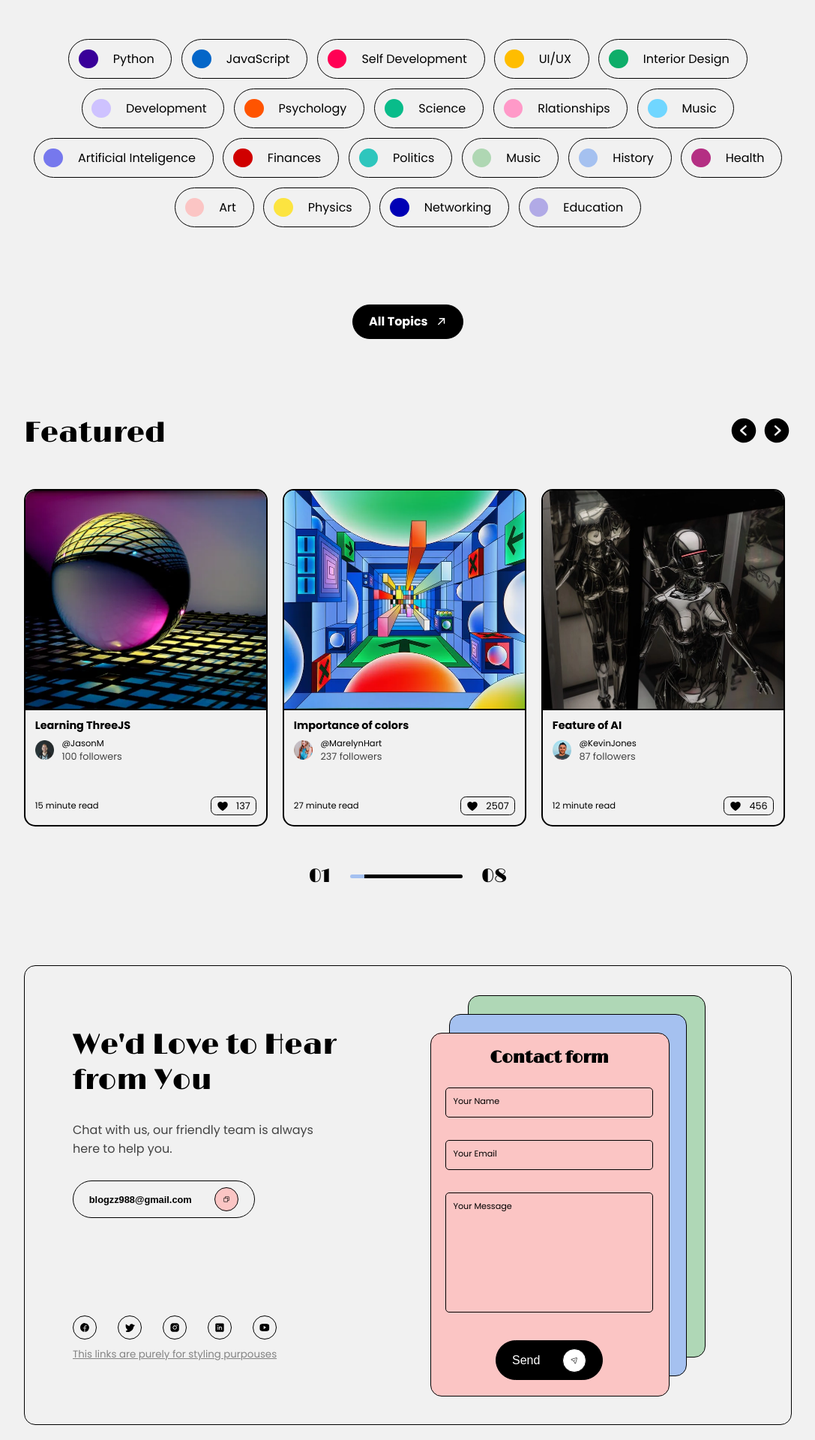
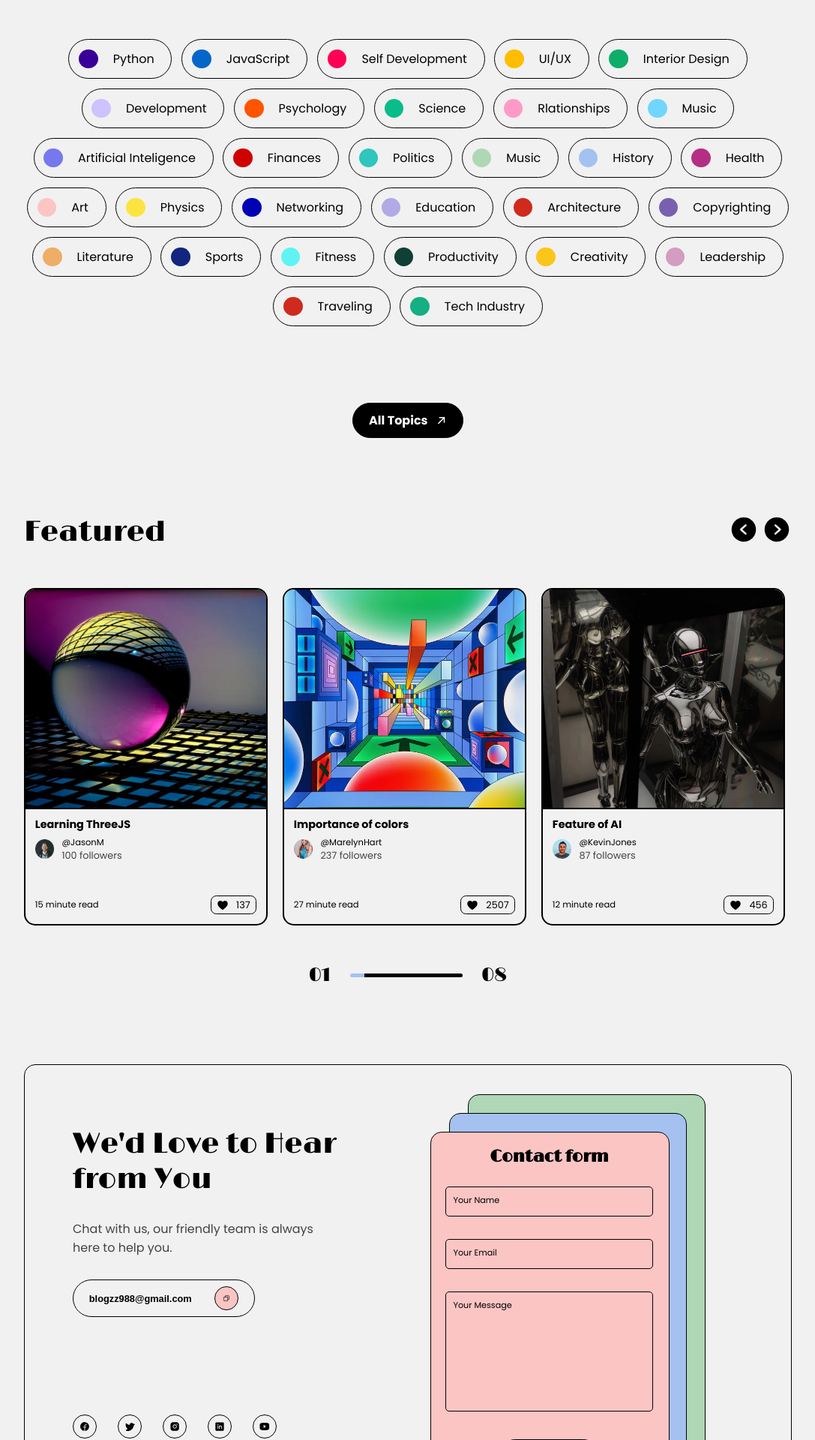
Before and after one commit to sandro988/Blogzz, a Django app: page / in a window 1280 px wide. Shown: the part 1850-3770 px from the top of the page at 75% size, without its empty margins (96-1183 px from the left). Run offline with Django 4.2, Linux system fonts and the light colour scheme; parts of the project's set-up code (start-up, migrations or seed data) failed here and were passed over; some libraries are stand-ins or nearby versions.

Commit message:
Added some topics into the popular topics section

```diff
--- a/static/css/base.css
+++ b/static/css/base.css
@@ -1507,7 +1507,7 @@ footer a:hover svg path {
 
     .footer-container-inner {
         flex-direction: row;
-        height: 40vh
+        height: 40vh;
     }
 
     .about-project-container {
@@ -1521,7 +1521,7 @@ footer a:hover svg path {
         display: block;
         width: fit-content;
         bottom: 0;
-        font-size: clamp(.6rem, .8vw, 1.5rem)
+        font-size: clamp(0.6rem, 0.8vw, 1.5rem);
     }
 
     .about-project-container,
@@ -1539,7 +1539,6 @@ footer a:hover svg path {
         height: 100%;
     }
 
-
     .footer-links-container {
         position: relative;
     }
--- a/static/js/base.js
+++ b/static/js/base.js
@@ -141,6 +141,16 @@ function createBlogTopics() {
         { topic: "Physics", color: "#fce440" },
         { topic: "Networking", color: "#0000b5" },
         { topic: "Education", color: "#b1aae6" },
+        { topic: "Architecture", color: "#d0291d" },
+        { topic: "Copyrighting", color: "#7860af" },
+        { topic: "Literature", color: "#eeae67" },
+        { topic: "Sports", color: "#12257f" },
+        { topic: "Fitness", color: "#5ff4f3" },
+        { topic: "Productivity", color: "#103f35" },
+        { topic: "Creativity", color: "#fcc519" },
+        { topic: "Leadership", color: "#d29dbe" },
+        { topic: "Traveling", color: "#d0291d" },
+        { topic: "Tech Industry", color: "#14af83" },
     ];
 
     for (let i = 0; i < topicsAndColors.length; i++) {
--- a/templates/home_not_authenticated.html
+++ b/templates/home_not_authenticated.html
@@ -392,7 +392,6 @@
         </div>
     </section>
 
-    <section class="top-creators-section"></section>
     <section class="contact-section" id="contact">
         <div class="contact-section-container">
             <div class="contact-section-container-inner">
```
